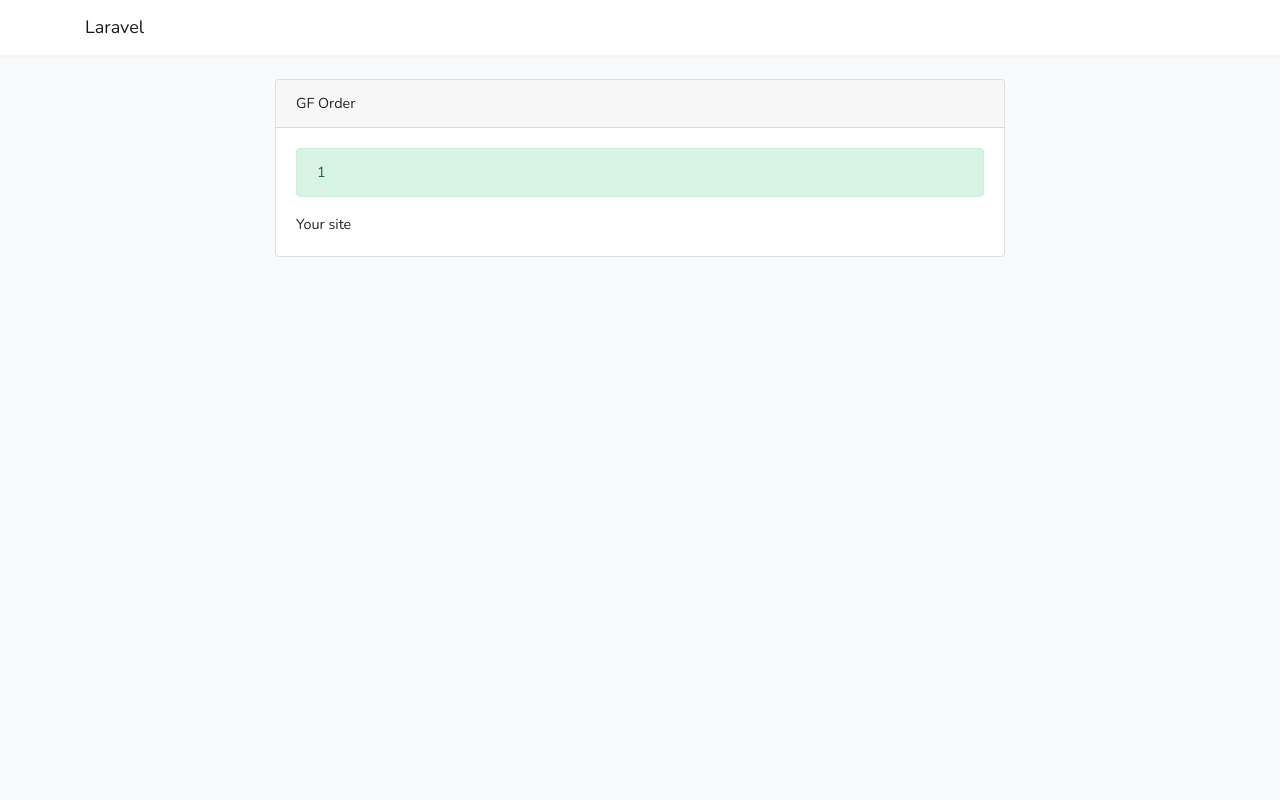
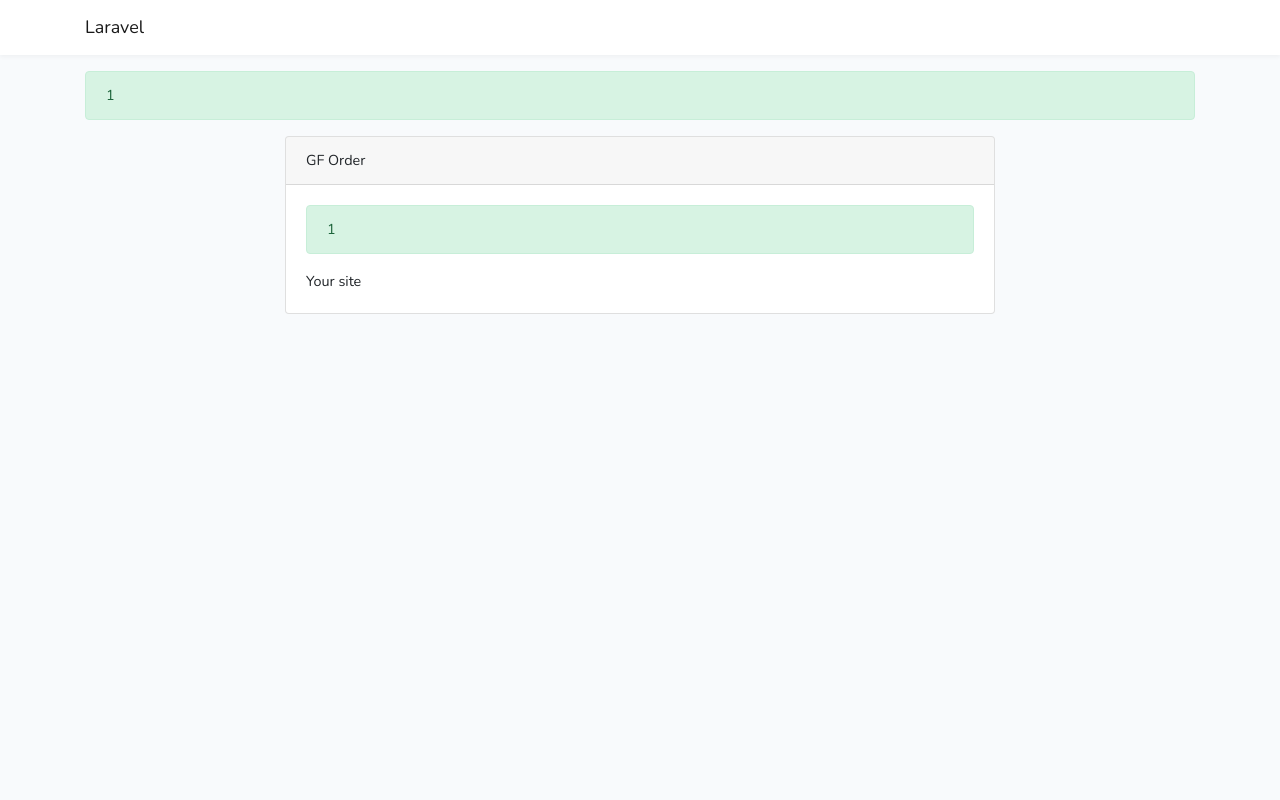
Before and after one commit to maks-sl/laravel-order, a Laravel app: page / in a window 1280 px wide. Run offline with Laravel 8, Linux system fonts and the light colour scheme; the visitor is signed in with stand-in values (Sample User, id 1); style sheets or scripts are compiled from the project's sources.

Commit message:
Separate rendering for session flash messages

```diff
--- a/resources/assets/sass/app.scss
+++ b/resources/assets/sass/app.scss
@@ -12,3 +12,13 @@
   background-color: #fff;
   box-shadow: 0 2px 4px rgba(0, 0, 0, 0.04);
 }
+
+body {
+    display: flex;
+    min-height: 100vh;
+    flex-direction: column;
+}
+
+.app-content {
+    flex: 1;
+}
--- a/resources/views/layouts/app.blade.php
+++ b/resources/views/layouts/app.blade.php
@@ -38,8 +38,11 @@
         </div>
     </nav>
 
-    <main class="py-4">
-        @yield('content')
+    <main class="app-content py-3">
+        <div class="container">
+            @include('layouts.partials.flash')
+            @yield('content')
+        </div>
     </main>
 </div>
 
--- /dev/null
+++ b/resources/views/layouts/partials/flash.blade.php
@@ -0,0 +1,23 @@
+@if (session('status'))
+    <div class="alert alert-success">
+        {{ session('status') }}
+    </div>
+@endif
+
+@if (session('success'))
+    <div class="alert alert-success">
+        {{ session('success') }}
+    </div>
+@endif
+
+@if (session('error'))
+    <div class="alert alert-danger">
+        {{ session('error') }}
+    </div>
+@endif
+
+@if (session('info'))
+    <div class="alert alert-info">
+        {{ session('info') }}
+    </div>
+@endif
```
